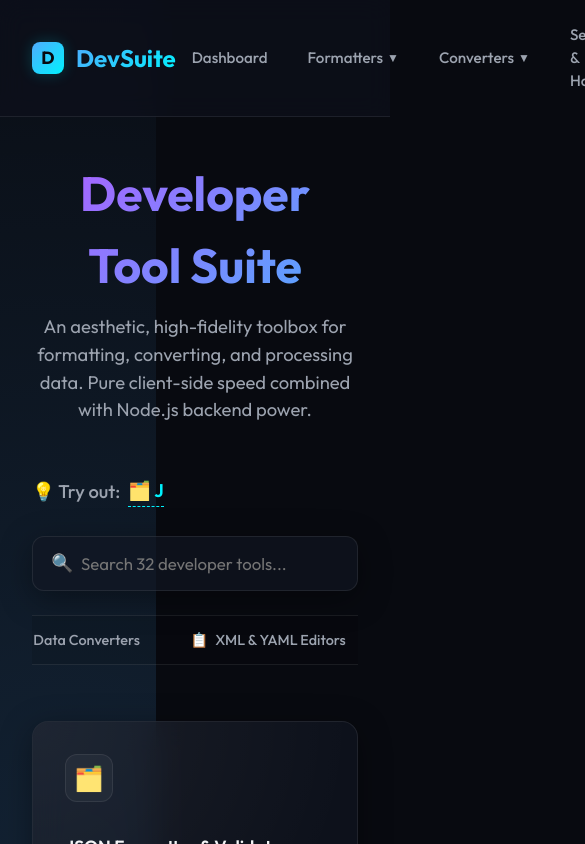
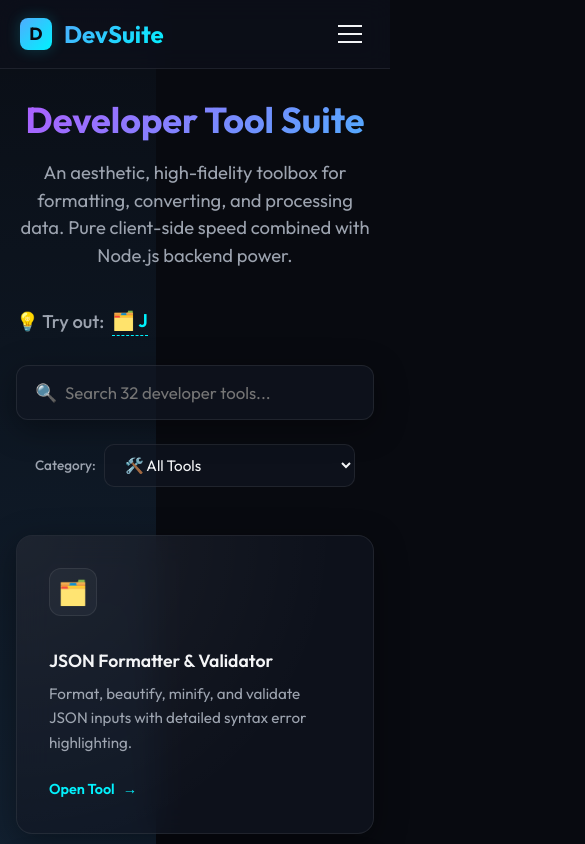
Before and after one commit to yashshah935/Dev_suit, a Next.js app: page / in a window 390 px wide. Shown: the top 844 px of the page, 585 px wide, since content can reach past the window. Built offline with nearby package versions, Linux system fonts and the light colour scheme.

Commit message:
feat: implement responsive grid utilities and enhance mobile layouts across various components

```diff
--- a/src/app/compare/[slug]/page.tsx
+++ b/src/app/compare/[slug]/page.tsx
@@ -108,7 +108,7 @@ export default async function ComparePage({ params }: PageProps) {
         <h2 style={{ fontSize: "1.4rem", fontWeight: 600, color: "var(--text-primary)", marginBottom: "1rem" }}>
           Pros & Cons Contrast
         </h2>
-        <div style={{ display: "grid", gridTemplateColumns: "1fr 1fr", gap: "2rem", marginBottom: "3rem" }}>
+        <div className="responsive-grid-2" style={{ marginBottom: "3rem" }}>
 
           {/* Tool A */}
           <div className="pane">
--- a/src/app/compare/json-vs-xml/page.tsx
+++ b/src/app/compare/json-vs-xml/page.tsx
@@ -90,7 +90,7 @@ export default function JsonVsXml() {
           Both **JSON** and **XML** serve the same underlying purpose: to serialize and transfer structured data across network sockets. However, they were designed in different eras with distinct architectural philosophies.
         </p>
 
-        <div style={{ display: "grid", gridTemplateColumns: "1fr 1fr", gap: "1.5rem", margin: "2rem 0" }}>
+        <div className="responsive-grid-2">
           <div>
             <h3 style={{ color: "var(--text-primary)", marginBottom: "0.5rem" }}>JSON Representation</h3>
             <pre className="guide-code-box">{jsonExample}</pre>
--- a/src/app/compare/json-vs-yaml/page.tsx
+++ b/src/app/compare/json-vs-yaml/page.tsx
@@ -90,7 +90,7 @@ tags:
           While **JSON** uses braces, brackets, and quotes to define data boundaries, **YAML** relies on line breaks and indentation spaces. Here is an example of the same dataset represented in both syntaxes:
         </p>
 
-        <div style={{ display: "grid", gridTemplateColumns: "1fr 1fr", gap: "1.5rem", margin: "2rem 0" }}>
+        <div className="responsive-grid-2">
           <div>
             <h3 style={{ color: "var(--text-primary)", marginBottom: "0.5rem" }}>JSON Format</h3>
             <pre className="guide-code-box">{jsonExample}</pre>
--- a/src/app/compare/markdown-vs-html/page.tsx
+++ b/src/app/compare/markdown-vs-html/page.tsx
@@ -83,7 +83,7 @@ This is **bold** text and [a link](https://example.com).`;
           While **HTML** is the underlying native standard of the World Wide Web, **Markdown** was created as a lightweight plain-text formatting syntax that developers can easily read and write, which compiles cleanly into HTML.
         </p>
 
-        <div style={{ display: "grid", gridTemplateColumns: "1fr 1fr", gap: "1.5rem", margin: "2rem 0" }}>
+        <div className="responsive-grid-2">
           <div>
             <h3 style={{ color: "var(--text-primary)", marginBottom: "0.5rem" }}>Markdown Syntax Shorthand</h3>
             <pre className="guide-code-box">{mdExample}</pre>
--- a/src/app/errors/[slug]/page.tsx
+++ b/src/app/errors/[slug]/page.tsx
@@ -77,7 +77,7 @@ export default async function ErrorPage({ params }: PageProps) {
         <h2 style={{ fontSize: "1.4rem", fontWeight: 600, color: "var(--text-primary)", marginBottom: "1rem" }}>
           Example Error & Fix
         </h2>
-        <div style={{ display: "grid", gridTemplateColumns: "1fr 1fr", gap: "1.5rem", marginBottom: "2rem" }}>
+        <div className="responsive-grid-2" style={{ marginBottom: "2rem" }}>
           <div className="pane" style={{ borderTop: "3px solid var(--error)", background: "rgba(239, 68, 68, 0.04)" }}>
             <h3 style={{ fontSize: "0.95rem", color: "var(--error)", marginBottom: "0.5rem", fontWeight: 600 }}>❌ Malformed Payload</h3>
             <pre style={{
--- a/src/app/globals.css
+++ b/src/app/globals.css
@@ -1162,8 +1162,46 @@ body::after {
   scrollbar-width: none; /* Firefox */
 }
 
+@media (max-width: 900px) {
+  .category-tabs-container {
+    justify-content: flex-start;
+    padding-left: 1rem;
+    padding-right: 1rem;
+    -webkit-overflow-scrolling: touch;
+  }
+}
+
 .category-tabs-container::-webkit-scrollbar {
   display: none; /* Chrome/Safari */
+}
+
+/* Category select mobile container and toggle */
+.category-select-mobile-container {
+  display: none;
+}
+
+@media (max-width: 768px) {
+  .category-tabs-desktop {
+    display: none !important;
+  }
+  .category-select-mobile-container {
+    display: flex;
+    justify-content: center;
+    align-items: center;
+    width: 100%;
+    max-width: 320px;
+    margin: 0 auto 0.5rem auto;
+  }
+  .category-select-mobile {
+    width: 100%;
+    padding: 0.6rem 1rem;
+    font-size: 0.95rem;
+    font-family: var(--font-sans);
+    border-radius: 10px;
+    background: var(--bg-card);
+    border: 1px solid var(--border-color);
+    color: var(--text-primary);
+  }
 }
 
 .category-tabs {
@@ -1292,3 +1330,223 @@ body::after {
   color: var(--neon-cyan);
   font-weight: bold;
 }
+
+/* Responsive Grid Utilities & Custom Layouts */
+.responsive-grid-2 {
+  display: grid;
+  grid-template-columns: 1fr 1fr;
+  gap: 1.5rem;
+  margin: 2rem 0;
+}
+@media (max-width: 768px) {
+  .responsive-grid-2 {
+    grid-template-columns: 1fr;
+    gap: 1.25rem;
+    margin: 1.5rem 0;
+  }
+}
+
+.responsive-grid-3 {
+  display: grid;
+  grid-template-columns: 1fr 1fr 1fr;
+  gap: 2rem;
+}
+@media (max-width: 968px) {
+  .responsive-grid-3 {
+    grid-template-columns: 1fr;
+    gap: 1.5rem;
+  }
+}
+
+.sip-calculator-grid {
+  grid-template-columns: 1fr 1.5fr;
+}
+@media (max-width: 1024px) {
+  .sip-calculator-grid {
+    grid-template-columns: 1fr;
+  }
+}
+
+.tts-grid {
+  grid-template-columns: 1.2fr 0.8fr;
+}
+@media (max-width: 1024px) {
+  .tts-grid {
+    grid-template-columns: 1fr;
+  }
+}
+
+.responsive-results-grid {
+  display: grid;
+  grid-template-columns: 1fr 1fr;
+  gap: 1rem;
+}
+@media (max-width: 580px) {
+  .responsive-results-grid {
+    grid-template-columns: 1fr;
+  }
+}
+
+/* Mobile Layout Padding and Typography Enhancements */
+@media (max-width: 768px) {
+  .main-content {
+    padding: 1.5rem 1rem;
+  }
+  .header {
+    padding: 1rem 1.25rem;
+  }
+  .dashboard-title {
+    font-size: 2.25rem;
+  }
+  .dashboard-title-section {
+    margin-bottom: 2rem;
+  }
+  .pane {
+    padding: 1.25rem;
+  }
+  .workspace-title {
+    font-size: 1.6rem;
+  }
+  .control-bar {
+    flex-direction: column;
+    align-items: stretch;
+    gap: 0.75rem;
+  }
+  .control-options {
+    flex-direction: column;
+    align-items: flex-start;
+    gap: 0.75rem;
+  }
+  .option-group {
+    width: 100%;
+    justify-content: space-between;
+  }
+  .editor-wrapper {
+    min-height: 300px;
+  }
+}
+
+/* Mobile Hamburger Menu Toggle (Pure CSS Hack) */
+.nav-toggle-checkbox {
+  display: none;
+}
+
+.nav-toggle-label {
+  display: none;
+  cursor: pointer;
+  padding: 0.5rem;
+  z-index: 101;
+}
+
+.nav-toggle-label .hamburger {
+  display: block;
+  width: 24px;
+  height: 2px;
+  background: var(--text-primary);
+  position: relative;
+  transition: background 0.2s ease-in-out;
+}
+
+.nav-toggle-label .hamburger::before,
+.nav-toggle-label .hamburger::after {
+  content: "";
+  display: block;
+  width: 24px;
+  height: 2px;
+  background: var(--text-primary);
+  position: absolute;
+  left: 0;
+  transition: all 0.2s ease-in-out;
+}
+
+.nav-toggle-label .hamburger::before {
+  top: -8px;
+}
+
+.nav-toggle-label .hamburger::after {
+  bottom: -8px;
+}
+
+@media (max-width: 1024px) {
+  .nav-toggle-label {
+    display: flex;
+    align-items: center;
+    justify-content: center;
+  }
+
+  .header-links {
+    display: none !important;
+    flex-direction: column;
+    position: absolute;
+    top: 100%;
+    right: 0;
+    width: 280px;
+    background: var(--bg-dropdown);
+    backdrop-filter: blur(24px);
+    -webkit-backdrop-filter: blur(24px);
+    border: 1px solid var(--border-color);
+    border-radius: 0 0 0 12px;
+    padding: 1.5rem;
+    gap: 0.75rem !important;
+    align-items: stretch !important;
+    box-shadow: var(--shadow-glass);
+    max-height: calc(100vh - 100%);
+    overflow-y: auto;
+  }
+
+  .header-links .dropdown {
+    width: 100%;
+  }
+
+  .header-links .dropdown-trigger {
+    width: 100%;
+    justify-content: space-between;
+    padding: 0.6rem 1rem;
+    background: rgba(255, 255, 255, 0.02);
+    border: 1px solid var(--border-color);
+    border-radius: 6px;
+  }
+
+  .header-links .dropdown-menu {
+    position: static;
+    width: 100%;
+    background: transparent;
+    border: none;
+    box-shadow: none;
+    padding: 0.25rem 0 0.25rem 0.75rem;
+    display: none;
+    margin-top: 0.25rem;
+    animation: none;
+  }
+
+  .header-links .dropdown:hover .dropdown-menu,
+  .header-links .dropdown:focus-within .dropdown-menu {
+    display: block;
+  }
+
+  .header-links .nav-link {
+    width: 100%;
+    text-align: center;
+    padding: 0.6rem 1rem;
+  }
+
+  /* Hamburger transform when checked */
+  .nav-toggle-checkbox:checked ~ .nav-toggle-label .hamburger {
+    background: transparent;
+  }
+
+  .nav-toggle-checkbox:checked ~ .nav-toggle-label .hamburger::before {
+    transform: rotate(45deg);
+    top: 0;
+  }
+
+  .nav-toggle-checkbox:checked ~ .nav-toggle-label .hamburger::after {
+    transform: rotate(-45deg);
+    bottom: 0;
+  }
+
+  /* Show navigation menu when checked */
+  .nav-toggle-checkbox:checked ~ .header-links {
+    display: flex !important;
+  }
+}
--- a/src/app/layout.tsx
+++ b/src/app/layout.tsx
@@ -52,7 +52,11 @@ export default function RootLayout({
               <div className="logo-icon">D</div>
               <span className="logo-text">DevSuite</span>
             </Link>
-            <nav className="header-links" style={{ display: "flex", alignItems: "center", gap: "0.5rem" }}>
+            <input type="checkbox" id="nav-toggle" className="nav-toggle-checkbox" />
+            <label htmlFor="nav-toggle" className="nav-toggle-label" aria-label="Toggle navigation menu">
+              <span className="hamburger"></span>
+            </label>
+            <nav className="header-links">
               <Link href="/" className="nav-link">
                 Dashboard
               </Link>
--- a/src/app/page.tsx
+++ b/src/app/page.tsx
@@ -193,7 +193,7 @@ export default function Dashboard() {
           )}
         </div>
 
-        <div className="category-tabs-container">
+        <div className="category-tabs-container category-tabs-desktop">
           <div className="category-tabs">
             {TABS.map((tab) => (
               <button
@@ -208,6 +208,21 @@ export default function Dashboard() {
               </button>
             ))}
           </div>
+        </div>
+
+        <div className="category-select-mobile-container">
+          <span className="option-label" style={{ marginRight: "0.5rem" }}>Category:</span>
+          <select
+            className="select-custom category-select-mobile"
+            value={selectedCategory}
+            onChange={(e) => setSelectedCategory(e.target.value)}
+          >
+            {TABS.map((tab) => (
+              <option key={tab.id} value={tab.id}>
+                {tab.icon} {tab.name}
+              </option>
+            ))}
+          </select>
         </div>
       </div>
 
@@ -296,7 +311,7 @@ export default function Dashboard() {
 
       {/* SEO Discovery Columns */}
       <section className="seo-section">
-        <div style={{ display: "grid", gridTemplateColumns: "1fr 1fr 1fr", gap: "2rem" }}>
+        <div className="responsive-grid-3">
 
           {/* Comparisons Column */}
           <div className="pane">
--- a/src/app/tools/sip-calculator/page.tsx
+++ b/src/app/tools/sip-calculator/page.tsx
@@ -220,7 +220,7 @@ export default function SipCalculator() {
         </span>
       </div>
 
-      <div className="workspace-grid" style={{ gridTemplateColumns: "1fr 1.5fr" }}>
+      <div className="workspace-grid sip-calculator-grid">
         {/* Left Side: Inputs */}
         <div className="pane">
           <h2 className="pane-title" style={{ borderBottom: "1px solid var(--border-color)", paddingBottom: "0.5rem" }}>
@@ -316,7 +316,7 @@ export default function SipCalculator() {
         {/* Right Side: Results Dashboard */}
         <div style={{ display: "flex", flexDirection: "column", gap: "1.5rem" }}>
           {/* Result Cards Grid */}
-          <div style={{ display: "grid", gridTemplateColumns: "1fr 1fr", gap: "1rem" }}>
+          <div className="responsive-results-grid">
             <div className="pane" style={{ padding: "1.25rem", borderLeft: "4px solid var(--border-color)" }}>
               <span style={{ fontSize: "0.85rem", color: "var(--text-secondary)" }}>Total Invested</span>
               <span style={{ fontSize: "1.75rem", fontWeight: 700, margin: "0.25rem 0", color: "#e2e8f0" }}>
--- a/src/app/tools/text-to-speech/page.tsx
+++ b/src/app/tools/text-to-speech/page.tsx
@@ -237,7 +237,7 @@ export default function TextToSpeech() {
         </Link>
       </div>
 
-      <div className="workspace-grid" style={{ gridTemplateColumns: "1.2fr 0.8fr" }}>
+      <div className="workspace-grid tts-grid">
         {/* Input Text Pane */}
         <div className="pane">
           <div className="pane-header">
```
